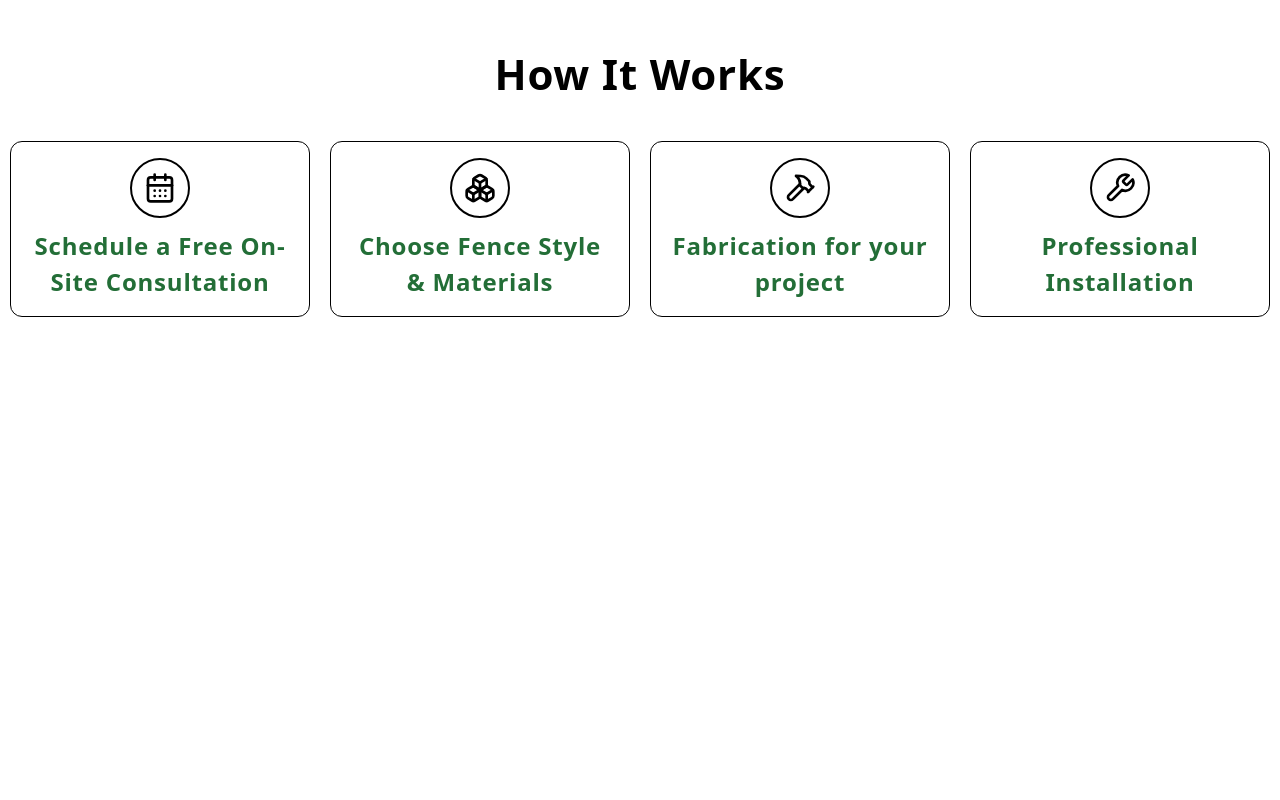
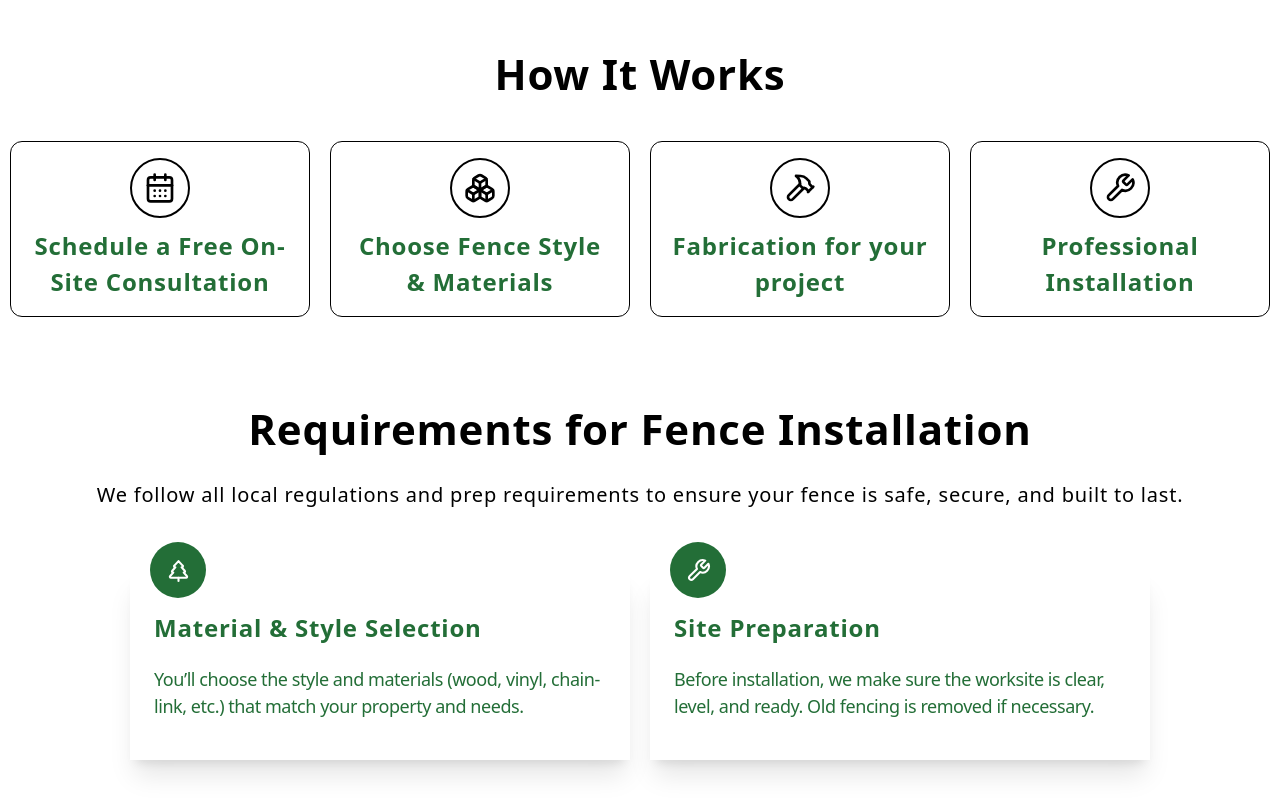
Before and after one commit to Narek-JS/fence, a Next.js app: page / in a window 1280 px wide. Shown: the part 1303-2103 px from the top of the page. Before the commit the page ends 1660 px from the top, so only its background shows below. Built offline with nearby package versions, Linux system fonts and the light colour scheme.

Commit message:
create requirements section

```diff
--- a/src/app/page.tsx
+++ b/src/app/page.tsx
@@ -1,4 +1,8 @@
-import { HowItWorksSection, MaterialSection } from "@/components/sections";
+import {
+  MaterialSection,
+  HowItWorksSection,
+  RequirementsSection,
+} from "@/components/sections";
 import { Banner } from "@/components/Banner";
 
 const Home = () => {
@@ -7,6 +11,7 @@ const Home = () => {
       <Banner />
       <MaterialSection />
       <HowItWorksSection />
+      <RequirementsSection />
     </>
   );
 };
--- a/src/components/sections/HowItWorks/index.tsx
+++ b/src/components/sections/HowItWorks/index.tsx
@@ -13,8 +13,7 @@ const HOW_IT_WORKS = [
   { TEXT: CONTENT.HOW_IT_WORKS_STEP_4, ICON: HOW_IT_WORKS_STEP_4_ICON },
 ];
 
-const HowItWorks: React.FC = () => {
-  return (
+const HowItWorks: React.FC = () => (
   <section className="w-full py-10">
     <div className="relative container mx-auto flex flex-col gap-[20px]">
       <h2 className="font-bold text-[42px] text-center">
@@ -24,21 +23,20 @@ const HowItWorks: React.FC = () => {
       <div className="w-full flex justify-center gap-5 pt-4">
         {HOW_IT_WORKS.map(({ TEXT, ICON: IconComponent }, index) => (
           <div
+            className="w-full max-w-[300px] flex flex-col items-center gap-2.5 border p-4 rounded-xl"
             key={index}
-              className="w-full max-w-[300px] flex flex-col items-center gap-2.5 border p-4 rounded-xl"
           >
             <div className="border-2 p-3 rounded-full">
               <IconComponent size={32} />
             </div>
-              <p className="text-[var(--primary)] text-center font-bold text-[24px]">
+            <h4 className="text-[var(--primary)] text-center font-bold text-[24px]">
               {TEXT}
-              </p>
+            </h4>
           </div>
         ))}
       </div>
     </div>
   </section>
 );
-};
 
 export { HowItWorks };
--- a/src/components/sections/Material/index.tsx
+++ b/src/components/sections/Material/index.tsx
@@ -51,9 +51,9 @@ const Material: React.FC = () => {
                 <div className="border-2 border-[var(--primary)] p-3 rounded-full">
                   <IconComponent size={32} className="text-[var(--primary)]" />
                 </div>
-                <p className="text-[var(--primary)] font-bold text-[24px]">
+                <h4 className="text-[var(--primary)] font-bold text-[24px]">
                   {TEXT}
-                </p>
+                </h4>
               </div>
             ))}
           </div>
--- /dev/null
+++ b/src/components/sections/Requirements/index.tsx
@@ -0,0 +1,51 @@
+import { TreePine, Wrench } from "lucide-react";
+import { CONTENT } from "@/constants/content";
+
+const REQUIREMENTS = [
+  {
+    DESCRIPTION: CONTENT.REQUIREMENTS_STEP_1_DESCRIPTION,
+    TITLE: CONTENT.REQUIREMENTS_STEP_1_TITLE,
+    ICON: TreePine,
+  },
+  {
+    DESCRIPTION: CONTENT.REQUIREMENTS_STEP_2_DESCRIPTION,
+    TITLE: CONTENT.REQUIREMENTS_STEP_2_TITLE,
+    ICON: Wrench,
+  },
+];
+
+const Requirements: React.FC = () => (
+  <section className="w-full py-10">
+    <div className="relative container mx-auto flex flex-col gap-[20px]">
+      <h2 className="font-bold text-[42px] text-center">
+        {CONTENT.REQUIREMENTS_TITLE}
+      </h2>
+      <p className="text-[20px] text-center">
+        {CONTENT.REQUIREMENTS_DESCRIPTION}
+      </p>
+
+      <div className="w-full flex justify-center gap-5 pt-10">
+        {REQUIREMENTS.map(
+          ({ DESCRIPTION, TITLE, ICON: IconComponent }, index) => (
+            <div
+              className="relative max-w-[500px] flex flex-col gap-5 shadow-xl py-10 px-6"
+              key={index}
+            >
+              <div className="absolute -top-7 left-5 w-14 h-14 flex items-center justify-center rounded-full bg-[var(--primary)]">
+                <IconComponent size={25} color="#FFFFFF" />
+              </div>
+              <h4 className="text-[var(--primary)] font-bold text-[24px]">
+                {TITLE}
+              </h4>
+              <p className="text-[var(--primary)] text-[18px] -tracking-wide">
+                {DESCRIPTION}
+              </p>
+            </div>
+          )
+        )}
+      </div>
+    </div>
+  </section>
+);
+
+export { Requirements };
--- a/src/components/sections/index.ts
+++ b/src/components/sections/index.ts
@@ -1,2 +1,3 @@
 export { Material as MaterialSection } from "./Material";
 export { HowItWorks as HowItWorksSection } from "./HowItWorks";
+export { Requirements as RequirementsSection } from "./Requirements";
--- a/src/constants/content.ts
+++ b/src/constants/content.ts
@@ -10,6 +10,7 @@ const CONTENT = {
   MATERIAL_TITLE: "Material Options",
   MATERIAL_DESCRIPTION:
     "Choose from a wide variety of durable and stylish fencing materials.",
+
   MATERIAL_SLIDE_1: "Vinyl",
   MATERIAL_SLIDE_2: "Aluminum",
   MATERIAL_SLIDE_3: "Wood",
@@ -19,10 +20,24 @@ const CONTENT = {
 
   // How it works.
   HOW_IT_WORKS_TITLE: "How It Works",
+
   HOW_IT_WORKS_STEP_1: "Schedule a Free On-Site Consultation",
   HOW_IT_WORKS_STEP_2: "Choose Fence Style & Materials",
   HOW_IT_WORKS_STEP_3: "Fabrication for your project",
   HOW_IT_WORKS_STEP_4: "Professional Installation",
+
+  // Requirements.
+  REQUIREMENTS_TITLE: "Requirements for Fence Installation",
+  REQUIREMENTS_DESCRIPTION:
+    "We follow all local regulations and prep requirements to ensure your fence is safe, secure, and built to last.",
+
+  REQUIREMENTS_STEP_1_TITLE: "Material & Style Selection",
+  REQUIREMENTS_STEP_1_DESCRIPTION:
+    "You’ll choose the style and materials (wood, vinyl, chain-link, etc.) that match your property and needs.",
+
+  REQUIREMENTS_STEP_2_TITLE: "Site Preparation",
+  REQUIREMENTS_STEP_2_DESCRIPTION:
+    "Before installation, we make sure the worksite is clear, level, and ready. Old fencing is removed if necessary.",
 };
 
 export { CONTENT };
```
Lines whose indentation alone changed are shown as unchanged.
